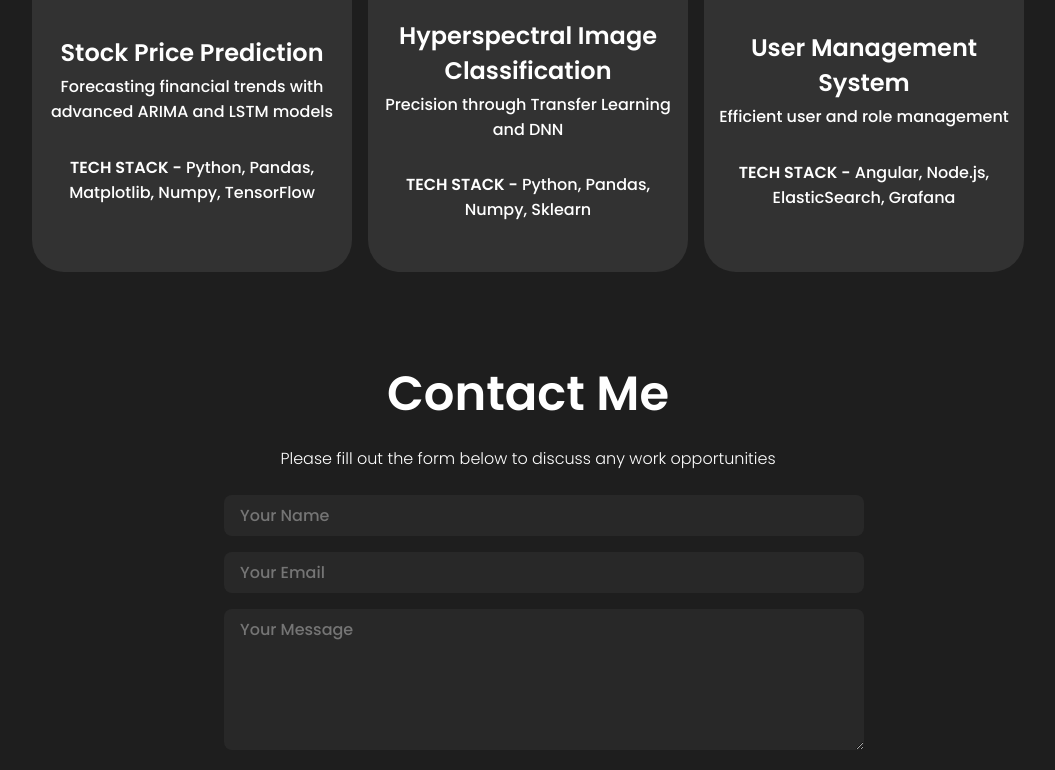
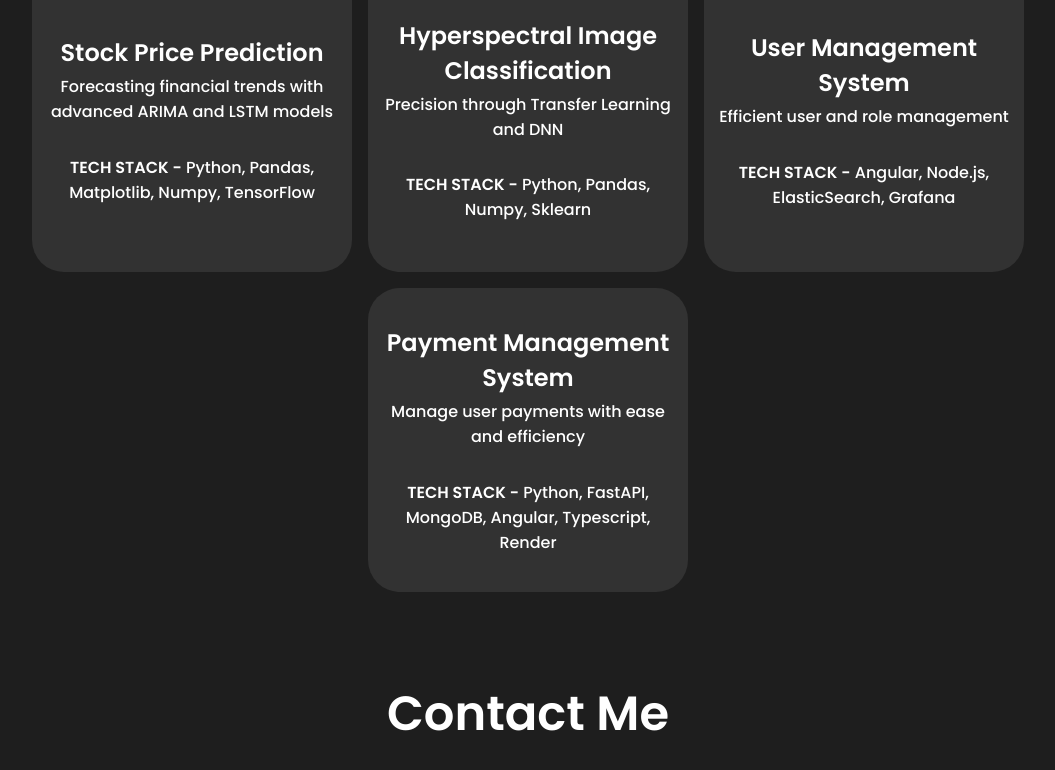
Before and after one commit to SmitPanchal1999/PortfolioBySmitPanchal.github.io, a React (Create React App) app: page / in a window 1280 px wide. Shown: the part 3418-4188 px from the top of the page, without its empty margins (112-1167 px from the left). Built offline with nearby package versions, Linux system fonts and the light colour scheme.

Commit message:
added new project

```diff
--- a/src/components/Projects/projects.js
+++ b/src/components/Projects/projects.js
@@ -45,11 +45,20 @@ const Projects = () => {
 
 					</div>
 				</a>
+
 				<a href='https://github.com/SmitPanchal1999/User-Management-System' target='_blank' rel='noreferrer'>
 					<div className='project'>
 						<h2>User Management System</h2>
 						<p className='project-desc'>Efficient user and role management</p>
 						<p className='tech-stack'><span className='tech-stack-title'>TECH STACK -</span> Angular, Node.js, ElasticSearch, Grafana</p>
+
+					</div>
+				</a>
+				<a href='https://github.com/SmitPanchal1999/Payment-Management-System' target='_blank' rel='noreferrer'>
+					<div className='project'>
+						<h2>Payment Management System</h2>
+						<p className='project-desc'>Manage user payments with ease and efficiency</p>
+						<p className='tech-stack'><span className='tech-stack-title'>TECH STACK -</span> Python, FastAPI, MongoDB, Angular, Typescript, Render</p>
 
 					</div>
 				</a>
```
